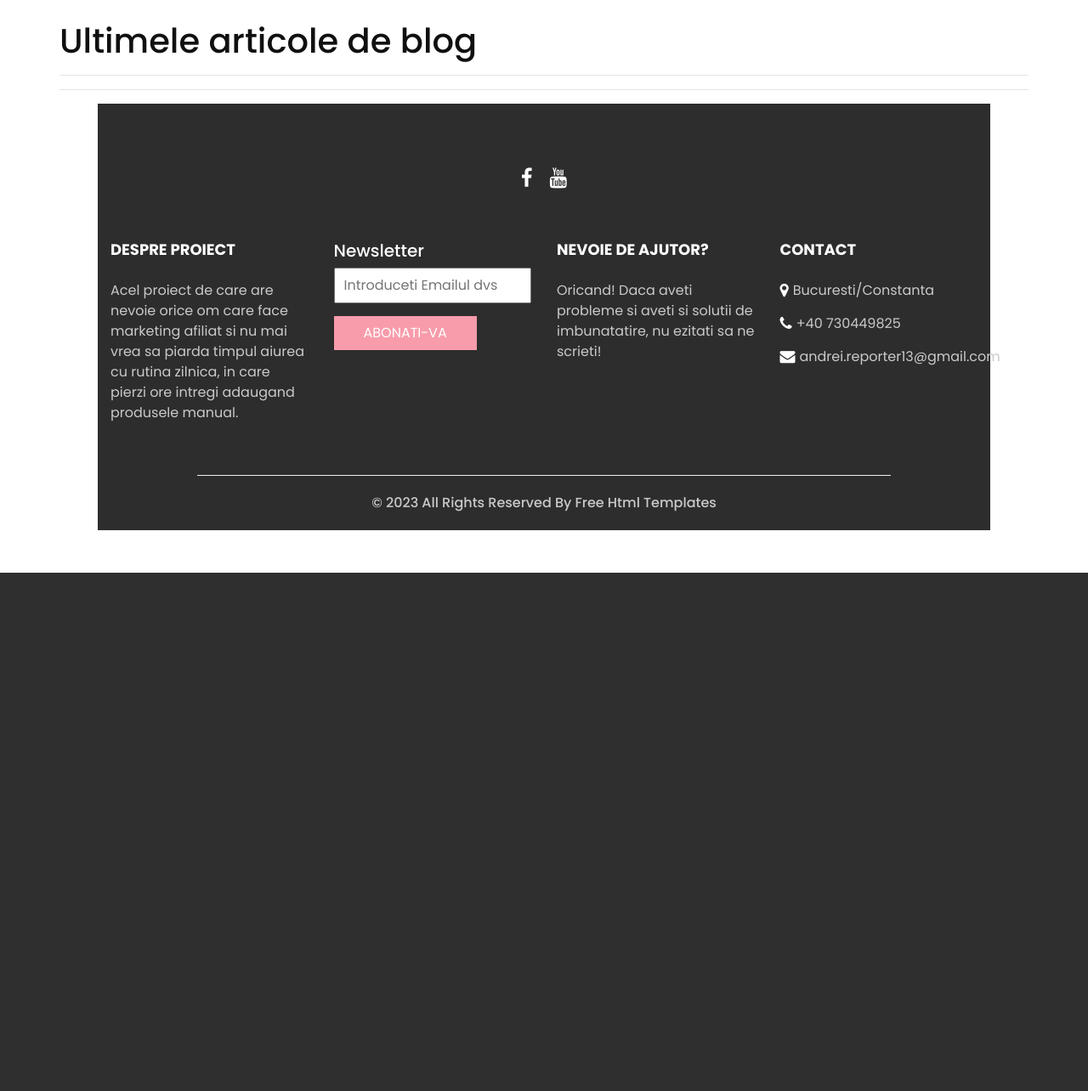
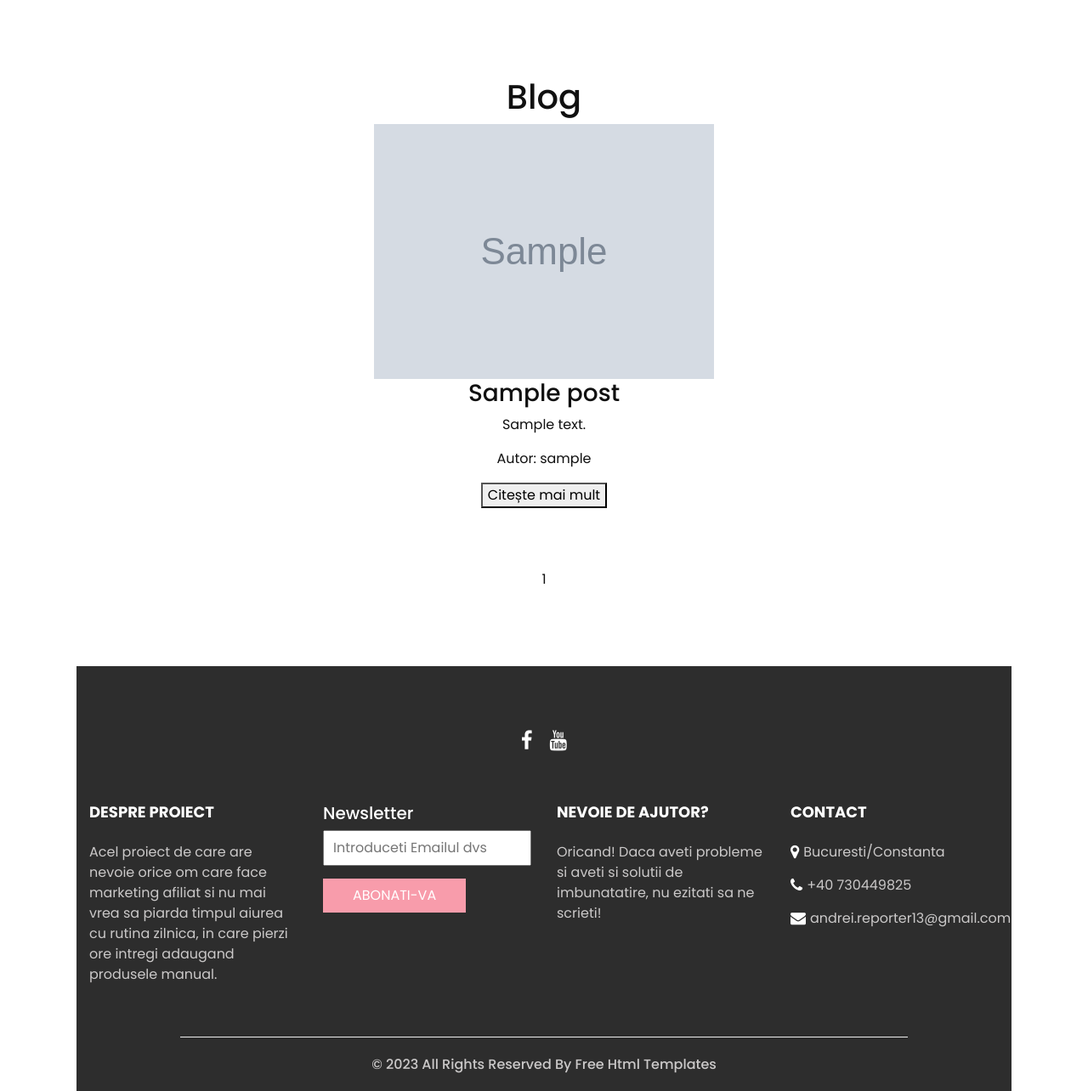
Before and after one commit to andreireporter13/Django_Affiliate_Marketing_Automation, a Django app: page /blog/ in a window 1280 px wide. Shown: the part 126-1410 px from the top of the page at 85% size. Before the commit the page ends 800 px from the top, so only its background shows below. Run offline with Django 4.2, Linux system fonts and the light colour scheme; tables that the repository leaves empty hold one stand-in row (values such as "Sample post"); grey boxes marked "Sample" are stand-in pictures; some libraries are stand-ins or nearby versions.

Commit message:
added Blog, wait images

```diff
--- a/app_marketing_afiliat/app_marketing_afiliat/settings.py
+++ b/app_marketing_afiliat/app_marketing_afiliat/settings.py
@@ -123,8 +123,8 @@
 STATIC_ROOT = os.path.join(BASE_DIR, 'static')
 STATICFILES_DIRS = []
 
+MEDIA_URL = '/media/'
 MEDIA_ROOT = os.path.join(BASE_DIR, 'media')
-MEDIA_URL = '/media/'
 
 # Default primary key field type
 # https://docs.djangoproject.com/en/4.2/ref/settings/#default-auto-field
--- a/app_marketing_afiliat/blog_affiliate/models.py
+++ b/app_marketing_afiliat/blog_affiliate/models.py
@@ -16,7 +16,7 @@
         User,
         on_delete=models.CASCADE,
     )
-    slug = models.SlugField(unique=True, default='')
+    slug = models.SlugField(unique=True, default='', blank=True)
     image = models.ImageField(upload_to='blog_images/', blank=True, null=True)
     created_date = models.DateTimeField(auto_now_add=True)
     published_date = models.DateTimeField(null=True, blank=True)
@@ -26,7 +26,8 @@
         return self.title
 
     def save(self, *args, **kwargs):
-        self.slug = slugify(self.title)
+        if not self.slug:  # Generează slug-ul numai dacă nu există deja
+            self.slug = slugify(self.title)
         super().save(*args, **kwargs)
 
     def get_absolute_url(self):
--- a/app_marketing_afiliat/blog_affiliate/templates/blog_affiliate/blog.html
+++ b/app_marketing_afiliat/blog_affiliate/templates/blog_affiliate/blog.html
@@ -6,10 +6,74 @@
 
 {% block content %}
 
-<div class="container">
+<section class="blog_section layout_padding">
+    <div class="container">
+        <div class="heading_container heading_center">
+            <h1>Blog</h1>
+        </div>
+        <div class="text-center">
+            {% for post in page %}
+            <div class="box mb-4">
+                <div class="img-box">
+                    <img src="{{ MEDIA_URL }}{{ post.image }}" alt="{{ post.title }}">
+                </div>
+                <div class="detail-box">
+                    <h3>{{ post.title }}</h3>
+                    <p>{{ post.content|truncatechars:200 }}</p>
+                    <p>Autor: {{ post.author.username }}</p>
+                </div>
+                <button class="read-more-button" data-url="{{ post.get_absolute_url }}">Citește mai mult</button>
+                <div class="full-content" style="display: none;">
+                    {{ post.content }}
+                </div>
+            </div>
+            {% endfor %}
+        </div>
     <br>
-    <h1> Ultimele articole de blog </h1>
-    <hr>
-    <hr>
+    <br>
+
+    <div class="text-center">
+        {% if page_obj.has_previous %}
+            <a href="?page=1" class="btn btn-secondary mx-2">First</a>
+            <a href="?page={{ page_obj.previous_page_number }}" class="btn btn-secondary mx-2">Previous</a>
+        {% endif %}
+
+        {% for num in page_obj.paginator.page_range %}
+            {% if num == page_obj.number %}
+                <span class="current-page">{{ num }}</span>
+            {% else %}
+                {% if num == 1 or num == page_obj.paginator.num_pages %}
+                    <a href="?page={{ num }}" class="btn btn-secondary mx-2">{{ num }}</a>
+                {% elif num in page_obj.page_range|slice:"2" %}
+                    {% if num == page_obj.page_range|slice:"2"|first %}
+                        <a href="?page={{ num }}" class="btn btn-secondary mx-2">{{ num }}</a>
+                    {% else %}
+                        <span class="ellipsis">...</span>
+                    {% endif %}
+                {% elif num == page_obj.page_range|slice:"2"|last %}
+                    <a href="?page={{ num }}" class="btn btn-secondary mx-2">{{ num }}</a>
+                {% endif %}
+            {% endif %}
+        {% endfor %}
+
+        {% if page_obj.has_next %}
+            <a href="?page={{ page_obj.next_page_number }}" class="btn btn-secondary mx-2">Next</a>
+            <a href="?page={{ page_obj.paginator.num_pages }}" class="btn btn-secondary mx-2">Last</a>
+        {% endif %}
+    </div>
+</section>
+
+<script>
+  document.addEventListener("DOMContentLoaded", function () {
+    const readMoreButtons = document.querySelectorAll(".read-more-button");
+
+    readMoreButtons.forEach(button => {
+      button.addEventListener("click", function () {
+        const url = this.getAttribute("data-url");
+        window.location.href = url;
+      });
+    });
+  });
+</script>
 
 {% endblock %}
--- a/app_marketing_afiliat/blog_affiliate/urls.py
+++ b/app_marketing_afiliat/blog_affiliate/urls.py
@@ -3,9 +3,16 @@
 #
 from django.urls import path
 from . import views
+#
+from django.conf import settings
+from django.conf.urls.static import static
 
 
 urlpatterns = [
     path('', views.BlogPageView.as_view(), name="blog"),
-    path('<slug:post_slug>/', views.PostDetailView.as_view(), name='post_detail'),
+    path('<slug:slug>/', views.PostDetailView.as_view(), name='post_detail'),
 ]
+
+# for media
+if settings.DEBUG:
+    urlpatterns += static(settings.MEDIA_URL, document_root=settings.MEDIA_ROOT)
```
Also changed, not shown: app_marketing_afiliat/automation_feeds/migrations/0001_initial.py, app_marketing_afiliat/automation_feeds/migrations/0002_contactform.py (deleted), app_marketing_afiliat/blog_affiliate/migrations/0001_initial.py, app_marketing_afiliat/blog_affiliate/migrations/0002_post_updated_date.py (deleted), app_marketing_afiliat/media/blog_images/girl-anime.jpg (added), app_marketing_afiliat/media/blog_images/hacker-back.jpg (added), app_marketing_afiliat/media/blog_images/hotel.jpg (added), app_marketing_afiliat/media/blog_images/world-maaaaaaaaaap.jpg (added).
